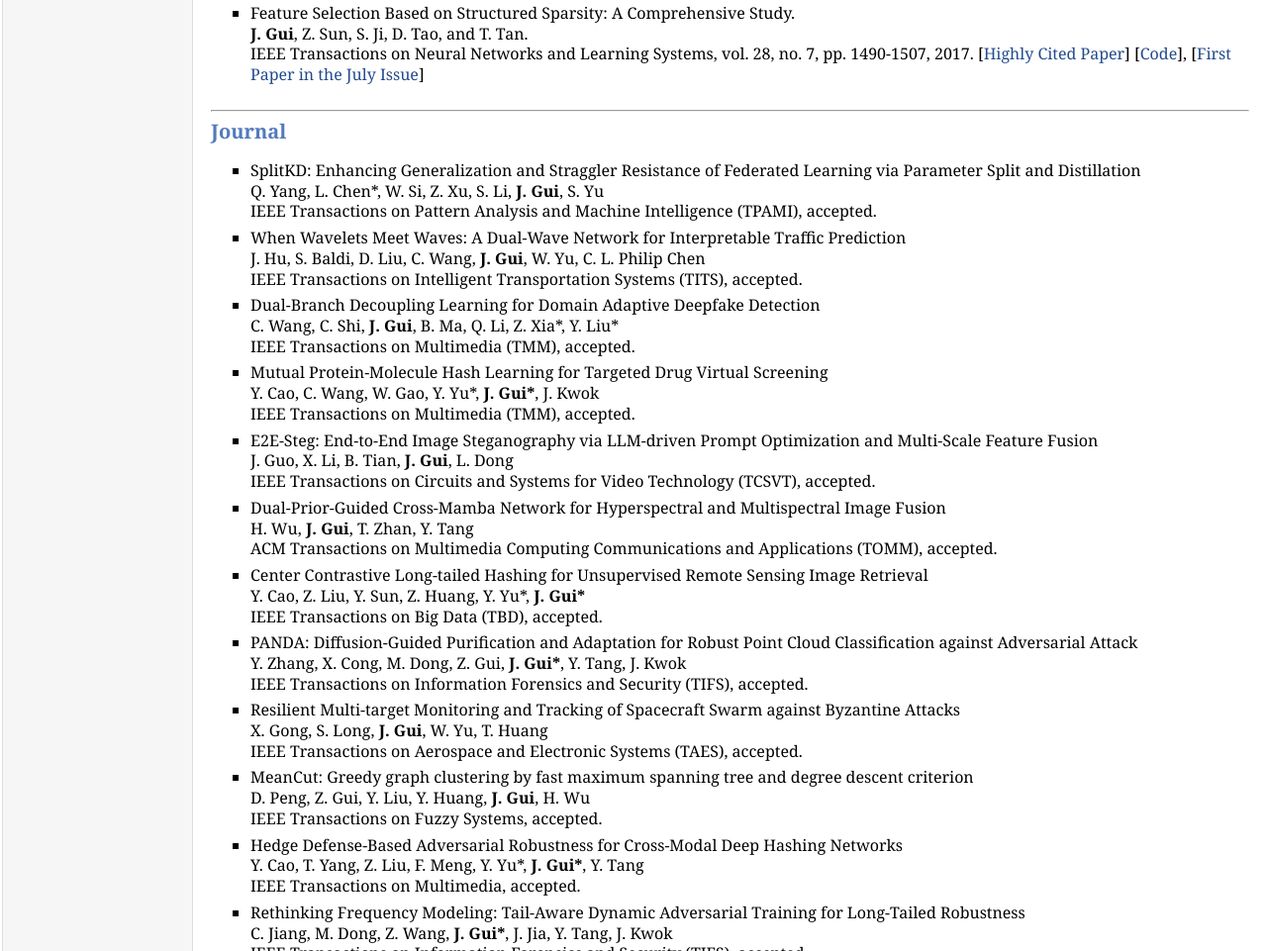
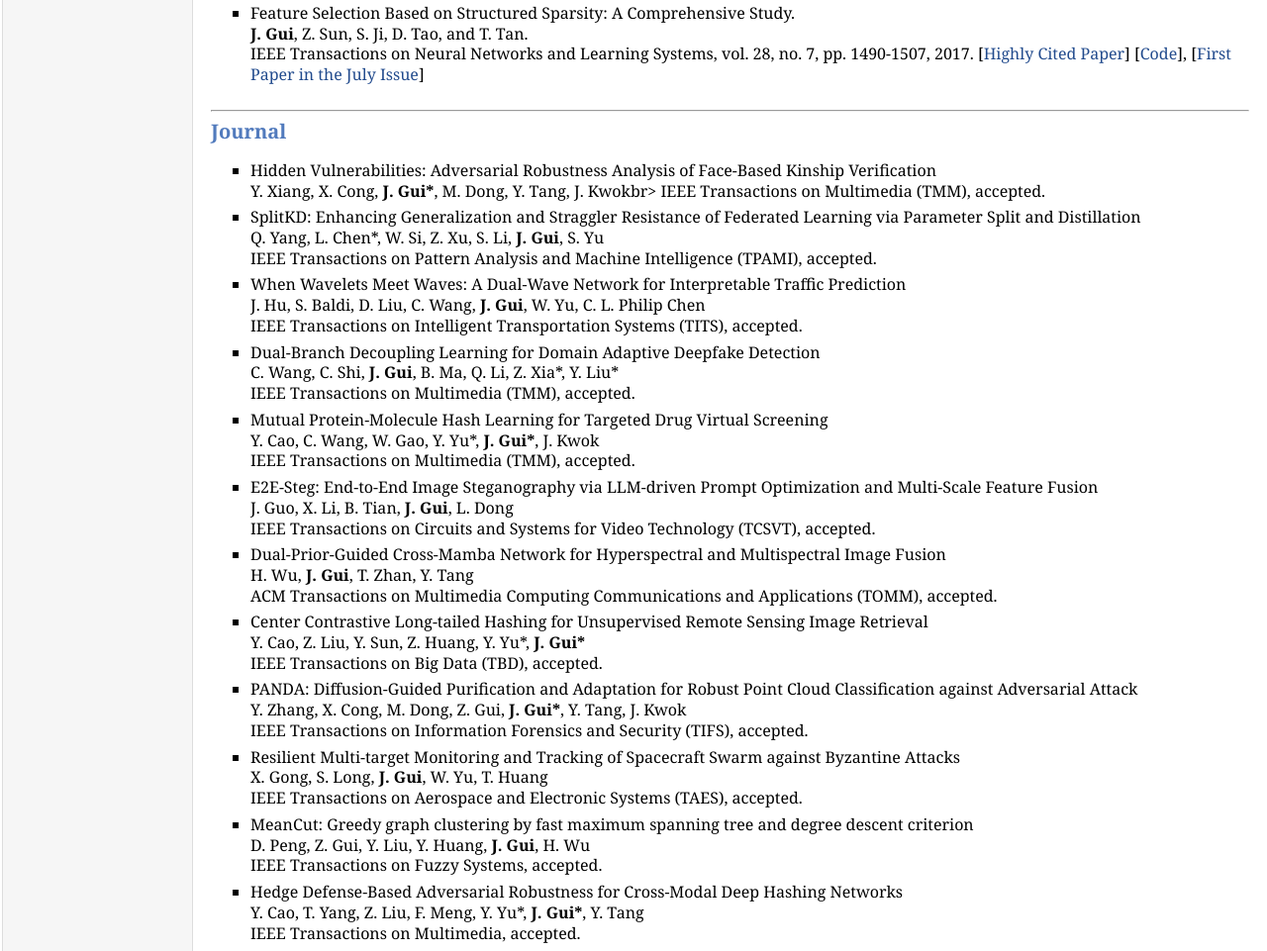
Before and after one commit to guijiejie/guijiejie.github.io, a plain HTML site: page publications.html in a window 1280 px wide. Shown: the part 1282-2243 px from the top of the page at 99% size. Drawn offline with Linux system fonts and the light colour scheme.

Commit message:
Update publications.html

```diff
--- a/publications.html
+++ b/publications.html
@@ -117,6 +117,11 @@
     <div>
         <h2><hr><a name="Journal"></a>Journal</h2>
         <ul>
+		<li><p>
+		Hidden Vulnerabilities: Adversarial Robustness Analysis of Face-Based Kinship Verification<br>
+		Y. Xiang, X. Cong, <b>J. Gui*</b>, M. Dong, Y. Tang, J. Kwokbr>
+		IEEE Transactions on Multimedia (TMM), accepted.<br>
+		</p></li>
 		<li><p>
 		SplitKD: Enhancing Generalization and Straggler Resistance of Federated Learning via Parameter Split and Distillation<br>
 		Q. Yang, L. Chen*, W. Si, Z. Xu, S. Li, <b>J. Gui</b>, S. Yu<br>
```
